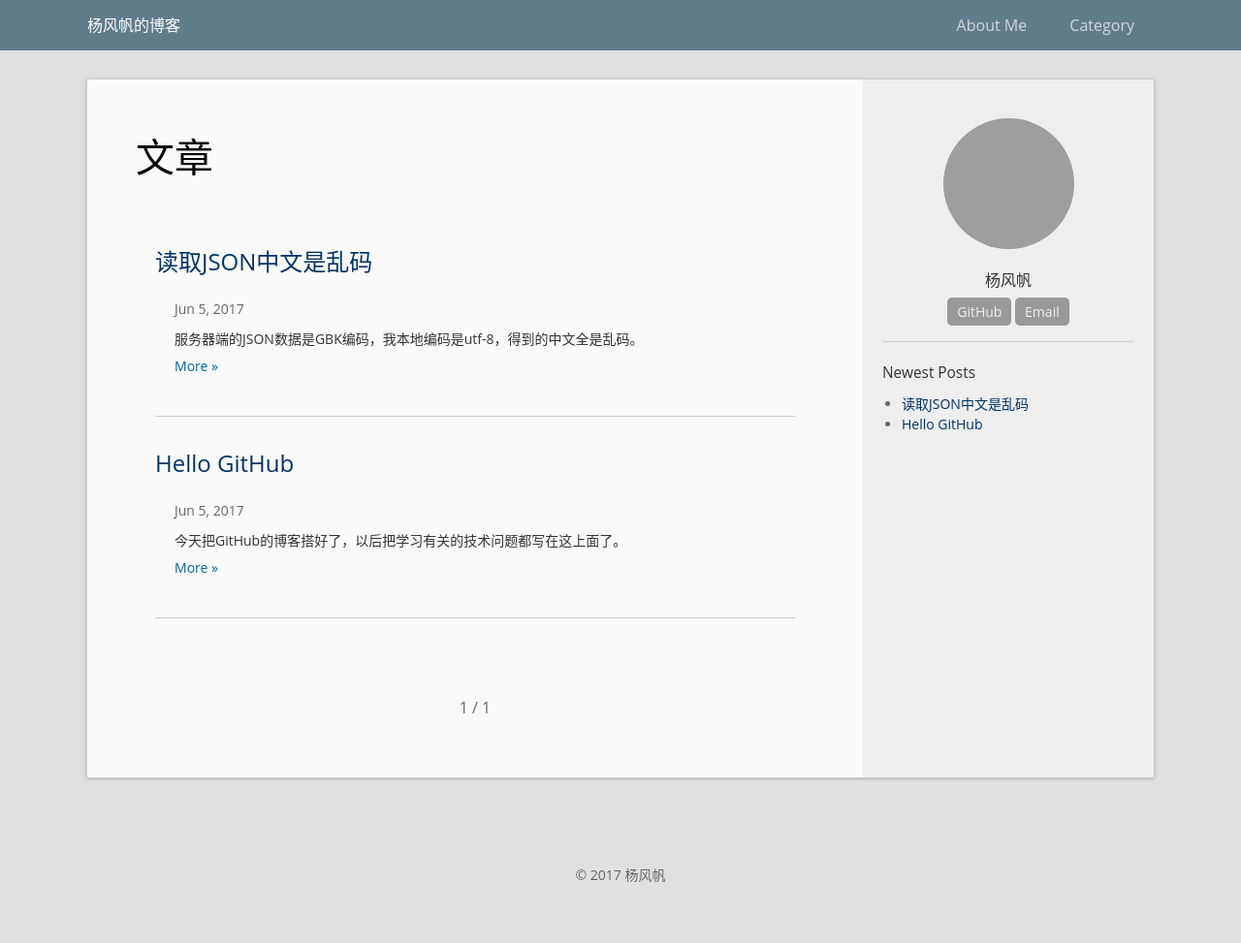
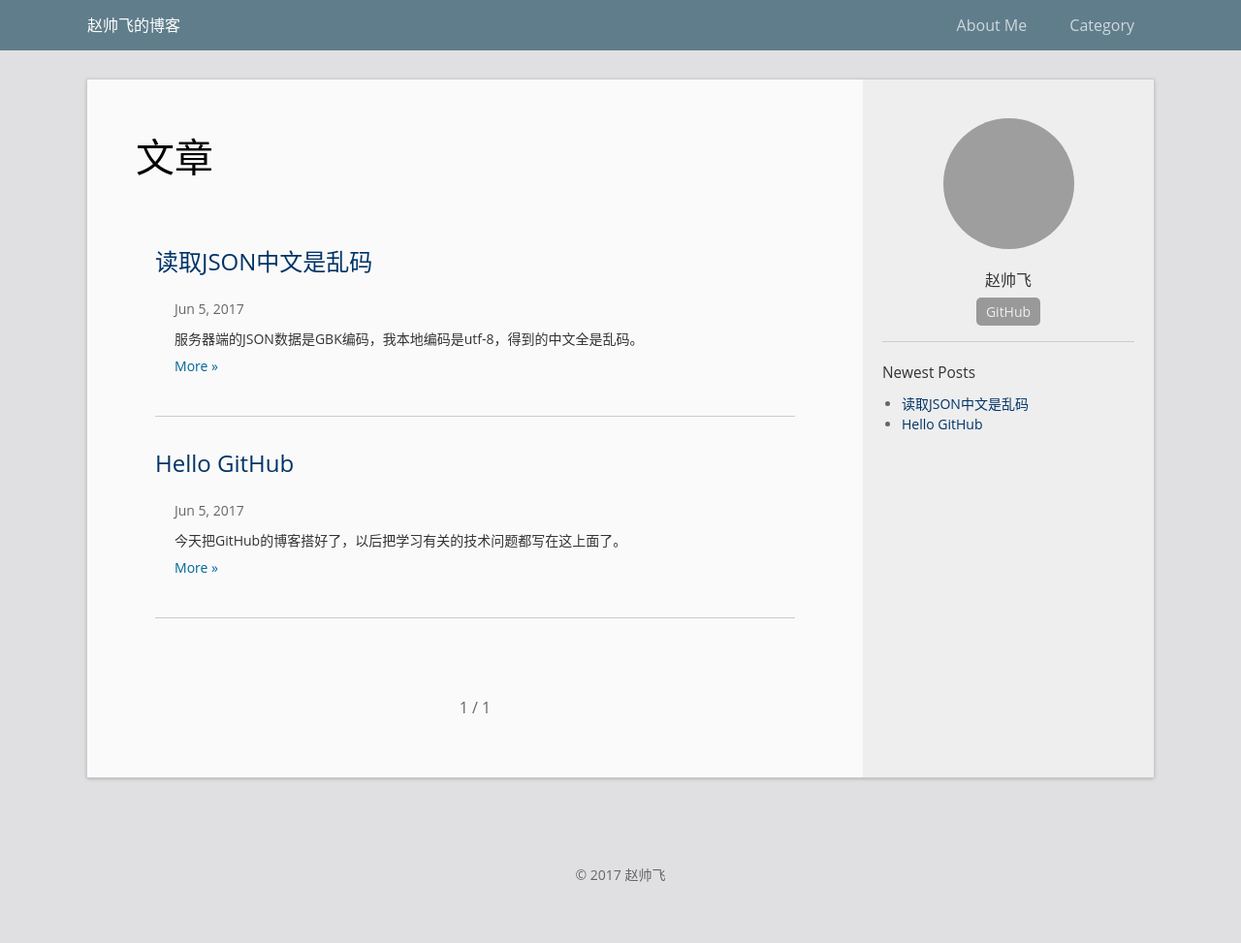
Before and after one commit to JustToD0/JustToD0.github.io, a Jekyll site: the page built from index.html, in a window 1280 px wide. Shown: the whole page at 97% size. Built offline with Jekyll 4.4.1, drawn with Linux system fonts in a browser that asks for light colours; the list of posts is cut into pages by our own code; grey boxes are pictures that could not be loaded.

Commit message:
config
config

```diff
--- a/_config.yml
+++ b/_config.yml
@@ -1,18 +1,18 @@
 # Site settings
-title: 杨风帆的博客
-url: "https://foryangfengfan.github.io"    # the protocol and hostname of your site, eg. `http://laobubu.github.io`
+title: 赵帅飞的博客
+url: "https://justtod0.github.io/"    # the protocol and hostname of your site, eg. `http://laobubu.github.io`
 baseurl: "" # the prefix of your site uri, eg. `/jekyll-theme-EasyBook` or just one slash `/`
 #timezone: Asia/Chongqing
 description: >
   One or more sentences introducing this blog.
 
 # Your information
-email: workforyangfengfan@qq.com
-author: 杨风帆
+email:
+author: 赵帅飞
 avatar: "//www.yangfengfan.net/github_pages_resource/myphoto.jpg"
 profile: Stay hungry,Stay foolish.</br>Talk is cheap, show me your code.
 #twitter_username: twitter_username
-github_username:  foryangfengfan
+github_username:  justtod0
 
 # Comment Service (Disqus or 多说)
 #  choose one and un-comment the line to active it
```
